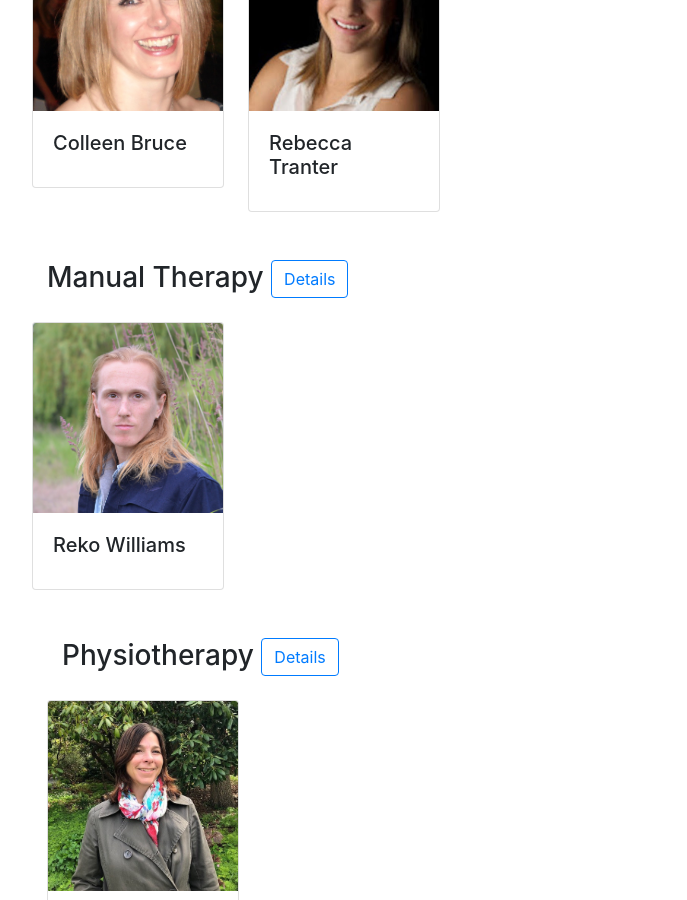
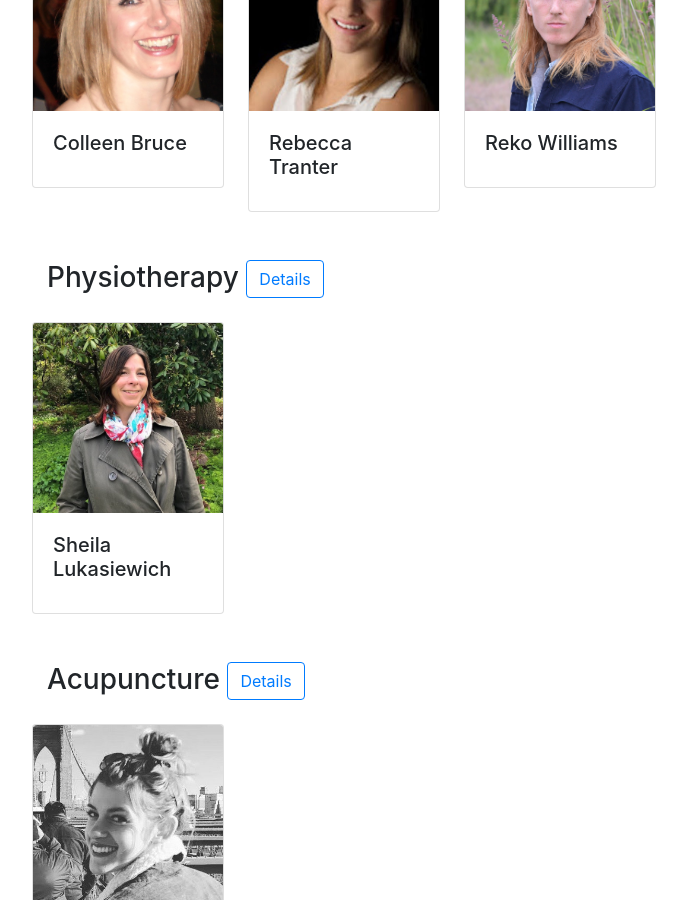
Before and after one commit to cbrucermt/cascadiahealth, a Jekyll site: the page built from index.html, in a window 1280 px wide and 900 px high, scrolled down 866 px. Shown: the whole window, without its empty margins (68-755 px from the left). Built offline with Jekyll 4.4.1, drawn with Linux system fonts in a browser that asks for light colours; some web fonts are replaced.

Commit message:
Move Reko to RMT section

```diff
--- a/_includes/bio/bex.html
+++ b/_includes/bio/bex.html
@@ -1 +1,2 @@
-Hello!  My name is Rebecca and, for as long as I can remember, keeping active and helping others has been something of high importance in my life.  I believe that taking care of your body will allow you to live your life to the fullest and enjoy all that life has to offer.  My interests range from athletic performance to rehabilitation and general overall well being.  I recently completed the 2200 hours Registered Massage Therapy Program at the West Coast College of Massage Therapy, where I developed and fine-tuned my skills as a therapist.  During treatments, I include movement, focused breath work, deep tissue work, myofascial release and Swedish relaxation techniques. I would love to work with you to develop a treatment plan to create a strong foundation for a healthy, well-balanced life.  In my spare time, you can find me coaching and participating in CrossFit, hiking and exploring the island, enjoying some coffee, cookies and a good game of crib.  I cannot wait to meet you!
+<p>Hello!  My name is Rebecca and, for as long as I can remember, keeping active and helping others has been something of high importance in my life.  I believe that taking care of your body will allow you to live your life to the fullest and enjoy all that life has to offer.  My interests range from athletic performance to rehabilitation and general overall well being.  I recently completed the 2200 hours Registered Massage Therapy Program at the West Coast College of Massage Therapy, where I developed and fine-tuned my skills as a therapist.  During treatments, I include movement, focused breath work, deep tissue work, myofascial release and Swedish relaxation techniques. I would love to work with you to develop a treatment plan to create a strong foundation for a healthy, well-balanced life.  In my spare time, you can find me coaching and participating in CrossFit, hiking and exploring the island, enjoying some coffee, cookies and a good game of crib.  I cannot wait to meet you!
+</p>
--- a/index.html
+++ b/index.html
@@ -42,13 +42,7 @@ description: Cascadia Massage and Health Centre offers massage tehrapy, acupunct
               </div>
             </div>
           </div>
-        </div>
-      </div>
 
-      <div class="manual-therapy container mb-4">
-        <h3 class="mb-4">Manual Therapy <a href="/manual-therapy" class="btn btn-outline-primary">Details</a></h3>
-
-        <div class="row">
           <div class="col-4-sm mb-4 mr-4">
             <div class="card" style="max-width:12rem">
               <img class="card-img-top" src="/img/profile-pics/reko.jpg" alt="Profile picture of Reko Williams">
@@ -58,8 +52,15 @@ description: Cascadia Massage and Health Centre offers massage tehrapy, acupunct
             </div>
           </div>
         </div>
+      </div>
 
+      <!--
+      <div class="manual-therapy container mb-4">
+        <h3 class="mb-4">Manual Therapy <a href="/manual-therapy" class="btn btn-outline-primary">Details</a></h3>
+        <div class="row">
+        </div>
       <div class="athletic container mb-4"> </div>
+      -->
 
       <div class="physio container mb-4">
         <h3 class="mb-4">Physiotherapy <a href="/physio" class="btn btn-outline-primary">Details</a></h3>
--- a/manual-therapy.html
+++ b/manual-therapy.html
@@ -16,11 +16,6 @@ description: Cascadia Massage and Health Centre offers manual therapy in Victori
 
     <ul class="list-unstyled">
       <li class="media">
-        <img src="/img/profile-pics/reko.jpg" class="pr-4" style="max-width: 15rem;"/>
-        <div class="media-body">
-          <h4 class="media-heading">Reko (Reiss) Williams</h4>
-          {% include bio/reko.html %}
-        </div>
       </li>
     </ul>
   </div>
```
Also changed, not shown: registered-massage.html (+10 -1 lines).
